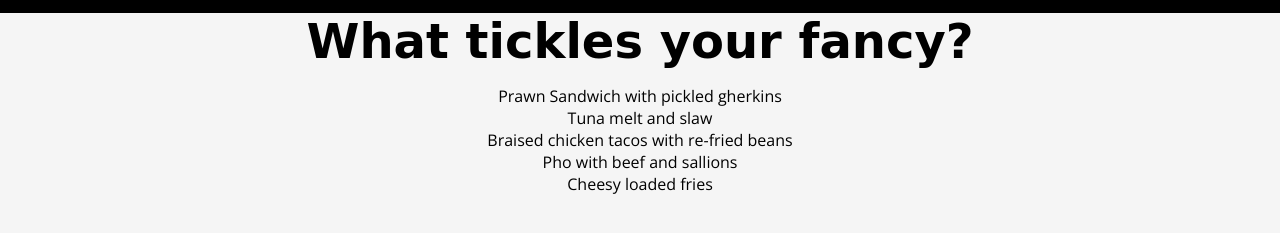
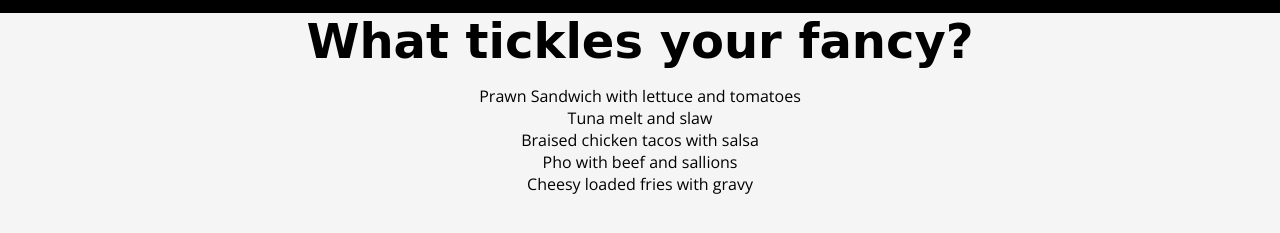
Before and after one commit to Heath1979/Coders-coffeehouse, a plain HTML site: page menu.html in a window 1280 px wide. Shown: the part 441-674 px from the top of the page. Drawn offline with nearby package versions, Linux system fonts and the light colour scheme; some icons are missing; a web font is replaced by a local one.

Commit message:
add modfied list items 1 3 and 4

```diff
--- a/menu.html
+++ b/menu.html
@@ -34,11 +34,11 @@
 
     <!-- change the first, middle, and last items in the list below -->
     <ul>
-        <li>Prawn Sandwich with pickled gherkins</li>
+        <li>Prawn Sandwich with lettuce and tomatoes</li>
         <li>Tuna melt and slaw</li>
-        <li>Braised chicken tacos with re-fried beans</li>
+        <li>Braised chicken tacos with salsa</li>
         <li>Pho with beef and sallions</li>
-        <li>Cheesy loaded fries</li>
+        <li>Cheesy loaded fries with gravy</li>
     </ul>
 </div>
 
```
